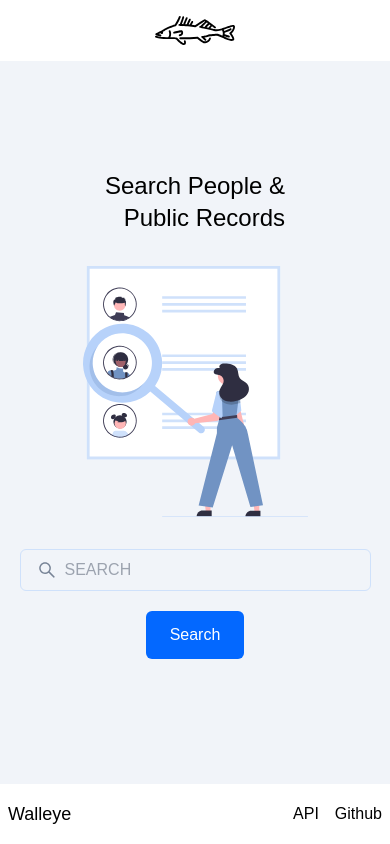
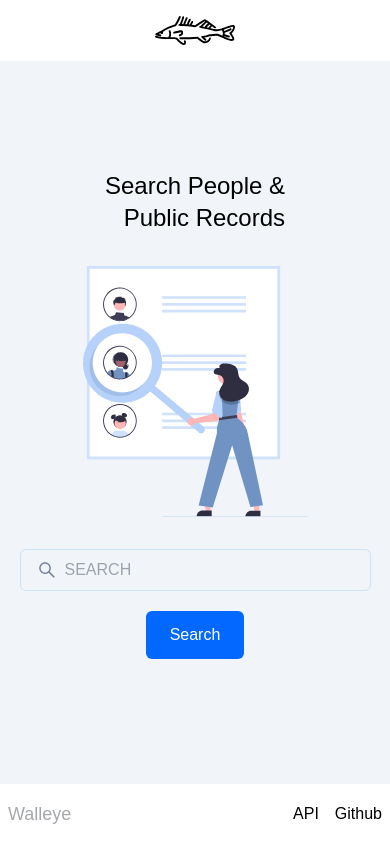
Before and after one commit to ealpizr/walleye, a React (Vite) app in the folder web/: page / in a window 390 px wide. Built offline with nearby package versions, Linux system fonts and the light colour scheme; a web font is replaced by a local one.

Commit message:
(web) footer component

```diff
--- a/web/src/App.tsx
+++ b/web/src/App.tsx
@@ -1,5 +1,6 @@
 import { AiOutlineSearch } from "react-icons/ai";
 import SearchIllustration from "./assets/search-illustration.svg";
+import Footer from "./components/Footer";
 import Header from "./components/Header";
 
 const App = () => {
@@ -38,25 +39,7 @@ const App = () => {
           </button>
         </div>
       </main>
-      <footer className="md:hidden py-4 px-2">
-        <A />
-      </footer>
-    </div>
-  );
-};
-
-const A = ({ className = "" }) => {
-  return (
-    <div className={`w-full flex justify-between items-center ${className}`}>
-      <p className="text-lg">Walleye</p>
-      <ul className="flex gap-4">
-        <li>
-          <a href="">API</a>
-        </li>
-        <li>
-          <a href="">Github</a>
-        </li>
-      </ul>
+      <Footer />
     </div>
   );
 };
--- /dev/null
+++ b/web/src/components/Footer.tsx
@@ -0,0 +1,19 @@
+const Footer = () => {
+  return (
+    <footer className="md:hidden py-4 px-2">
+      <div className={`w-full flex justify-between items-center`}>
+        <p className="text-lg text-[#A6A9AC]">Walleye</p>
+        <ul className="flex gap-4">
+          <li>
+            <a href="">API</a>
+          </li>
+          <li>
+            <a href="">Github</a>
+          </li>
+        </ul>
+      </div>
+    </footer>
+  );
+};
+
+export default Footer;
```
